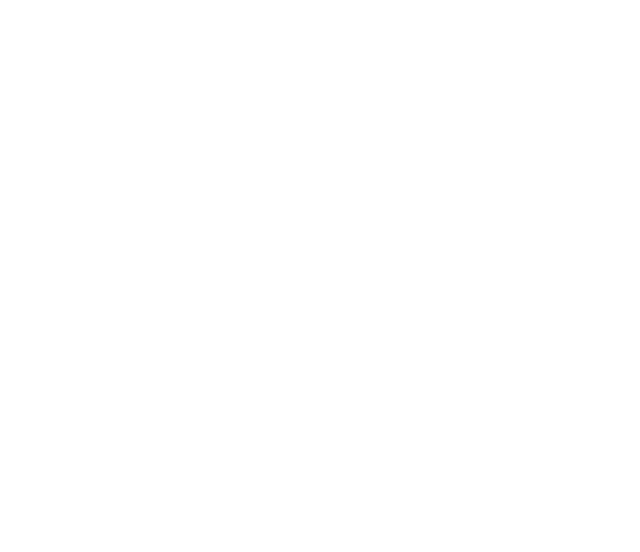
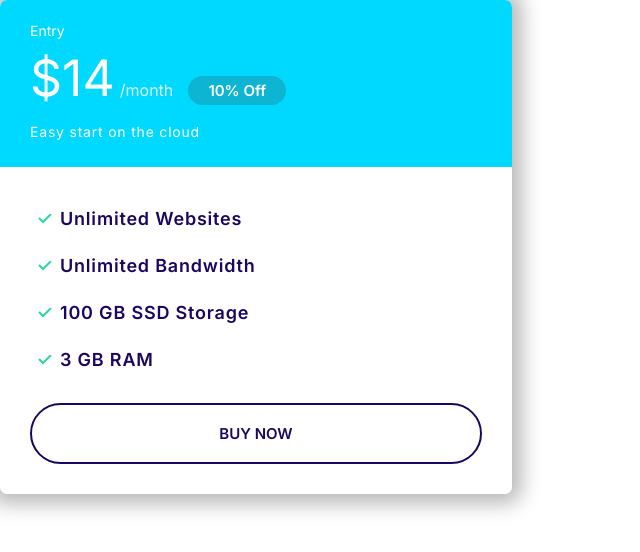
Before and after one commit to KrisGosp/hosting_website, a plain HTML site: page index.html in a window 1280 px wide. Shown: the whole page, without its empty margins (0-640 px from the left). Drawn offline with Linux system fonts and the light colour scheme.

Commit message:
PlanCard Created

```diff
--- a/css/styles.css
+++ b/css/styles.css
@@ -217,6 +217,12 @@ a {
   display: inline-block;
 }
 
+.button--outline {
+  background-color: #fff;
+  border: 2px solid var(--color-headings);
+  color: var(--color-headings);
+}
+
 @media screen and (min-width: 1024px) {
   .button {
     font-size: 1.5rem;
@@ -258,3 +264,78 @@ a {
     font-size: 1.5rem;
   }
 }
+
+/* Cards */
+.card {
+  border-radius: 7px;
+  box-shadow: 0 0 20px 10px rgb(185, 185, 185);
+  overflow: hidden;
+}
+
+.card__header,
+.card__body {
+  padding: 2rem 3rem;
+}
+
+.card--primary .card__header {
+  background-color: var(--color-primary);
+  color: #fff;
+}
+
+.card--secondary .card__header {
+  background-color: var(--color-secondary);
+  color: #fff;
+}
+
+.card--secondary .badge--secondary {
+  background-color: #0db5d2;
+}
+
+/* Plans */
+.plan__name {
+  color: #fff;
+  margin: 0;
+  font-weight: 500;
+  font-size: 2.4rem;
+}
+
+.plan__price {
+  font-size: 6rem;
+}
+
+.plan__billing-cycle {
+  font-weight: 300;
+  opacity: 0.85;
+  margin-right: 1rem;
+}
+
+.plan__description {
+  margin: 0.5rem 0;
+  font-weight: 300;
+  display: block;
+  letter-spacing: 0.8px;
+}
+
+.plan .list__item {
+  margin-bottom: 2rem;
+  letter-spacing: 0.8px;
+  font-weight: 600;
+}
+
+@media screen and (min-width: 1024px) {
+  .plan__name {
+    font-size: 1.4rem;
+  }
+
+  .plan__price {
+    font-size: 5rem;
+  }
+
+  .plan__billing-cycle {
+    font-size: 1.6rem;
+  }
+
+  .plan__description {
+    font-size: 1.4rem;
+  }
+}
--- a/index.html
+++ b/index.html
@@ -13,5 +13,26 @@
     <link rel="stylesheet" href="css/normalize.css" />
     <link rel="stylesheet" href="css/styles.css" />
   </head>
-  <body></body>
+  <body>
+    <div style="width: 40%" class="plan">
+      <div class="card card--secondary">
+        <header class="card__header">
+          <h3 class="plan__name">Entry</h3>
+          <span class="plan__price">$14</span>
+          <span class="plan__billing-cycle">/month</span>
+          <span class="badge badge-small badge--secondary">10% Off</span>
+          <p class="plan__description">Easy start on the cloud</p>
+        </header>
+        <div class="card__body">
+          <ul class="list list--tick">
+            <li class="list__item">Unlimited Websites</li>
+            <li class="list__item">Unlimited Bandwidth</li>
+            <li class="list__item">100 GB SSD Storage</li>
+            <li class="list__item">3 GB RAM</li>
+          </ul>
+          <button class="button button--outline button--block">Buy now</button>
+        </div>
+      </div>
+    </div>
+  </body>
 </html>
```
Also changed, not shown: components/cards.html (added, +7 -0 lines), components/planCard.html (added, +18 -0 lines).
